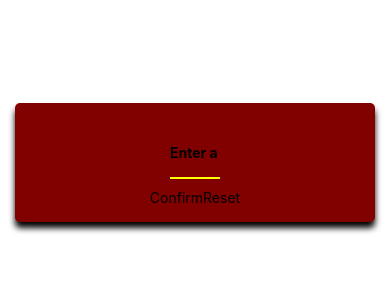
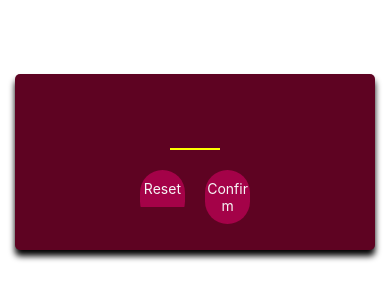
Before and after one commit to DarkLord239/guess-my-number, a React Native app: screen / in a window 390 px wide. Shown: the part 260-560 px from the top of the page. Built offline with nearby package versions, Linux system fonts and the light colour scheme.

Commit message:
Making the two buttons pressable

```diff
--- a/assets/screens/StartGameScreen.js
+++ b/assets/screens/StartGameScreen.js
@@ -1,14 +1,14 @@
-import { StyleSheet, Text, View, TextInput, Button } from 'react-native';
+import { StyleSheet, Text, View, TextInput, Button,ImageBackground } from 'react-native';
 import PrimaryButton from '../../components/PrimaryButton';
 
 const StartGameScreen = () => {
 
     return (
         <View style={styles.inputContainer}>
-            <TextInput style={styles.textInputContainer} placeholder='Enter a number' maxLength={2} />
-            <View style={styles.buttonContainer}>
+            <TextInput style={styles.textInputContainer} maxLength={2} keyboardType='number-pad' />
+            <View style={styles.buttonsContainer}>
+                <PrimaryButton>Reset</PrimaryButton>
                 <PrimaryButton>Confirm</PrimaryButton>
-                <PrimaryButton>Reset</PrimaryButton>
             </View>
         </View>
     )
@@ -20,7 +20,7 @@ const styles = StyleSheet.create({
         padding: 16,
         alignItems: 'center',
         justifyContent: 'center',
-        backgroundColor: '#810000',
+        backgroundColor: '#5e0322',
         marginHorizontal: 15,
         borderRadius: 5,
         elevation: 15,
@@ -30,9 +30,8 @@ const styles = StyleSheet.create({
         shadowOffset: { width: 0, height: 6 }
 
     },
-    buttonContainer: {
+    buttonsContainer: {
         flexDirection: 'row',
-        justifyContent: 'space-between',
     },
     textInputContainer:{
         height:50,
@@ -42,6 +41,13 @@ const styles = StyleSheet.create({
         marginVertical: 10,
         fontWeight: 'bold',
         textAlign: 'center',
+        justifyContent: 'center',
+        fontSize: 32,
+        color: '#ffffff',
+        alignItems: 'center'
+    },
+    buttonContainer:{
+        flex:1,
     }
 })
 
--- a/components/PrimaryButton.js
+++ b/components/PrimaryButton.js
@@ -1,14 +1,39 @@
 import { Children } from "react";
-import { View, Text } from "react-native";
+import { View, Text, Pressable, StyleSheet } from "react-native";
 
 function PrimaryButton({ children }) {
-    return(
-    <View>
-        <Text>
-            {children}
-        </Text>
-    </View>
+    function onPressing() {
+        console.log('pressed!')
+    }
+
+    return (
+        <View style={styles.buttonOuterContainer}>
+            <Pressable style={styles.buttonInnerContainer} onPress={onPressing} android_ripple={{ color: '#490202' }}>
+                <Text style={styles.buttonText}>
+                    {children}
+                </Text>
+            </Pressable>
+        </View>
+
     )
 }
 
+const styles = StyleSheet.create({
+    buttonOuterContainer: {
+        flex:1,
+        margin: 10,
+        borderRadius:28,
+        overflow: 'hidden',
+    },
+    buttonInnerContainer: {
+        backgroundColor: '#a40248',
+        paddingVertical: 10,
+    },
+    buttonText: {
+        color: '#f6f6f6',
+        textAlign: 'center'
+    },
+
+})
+
 export default PrimaryButton;
```
